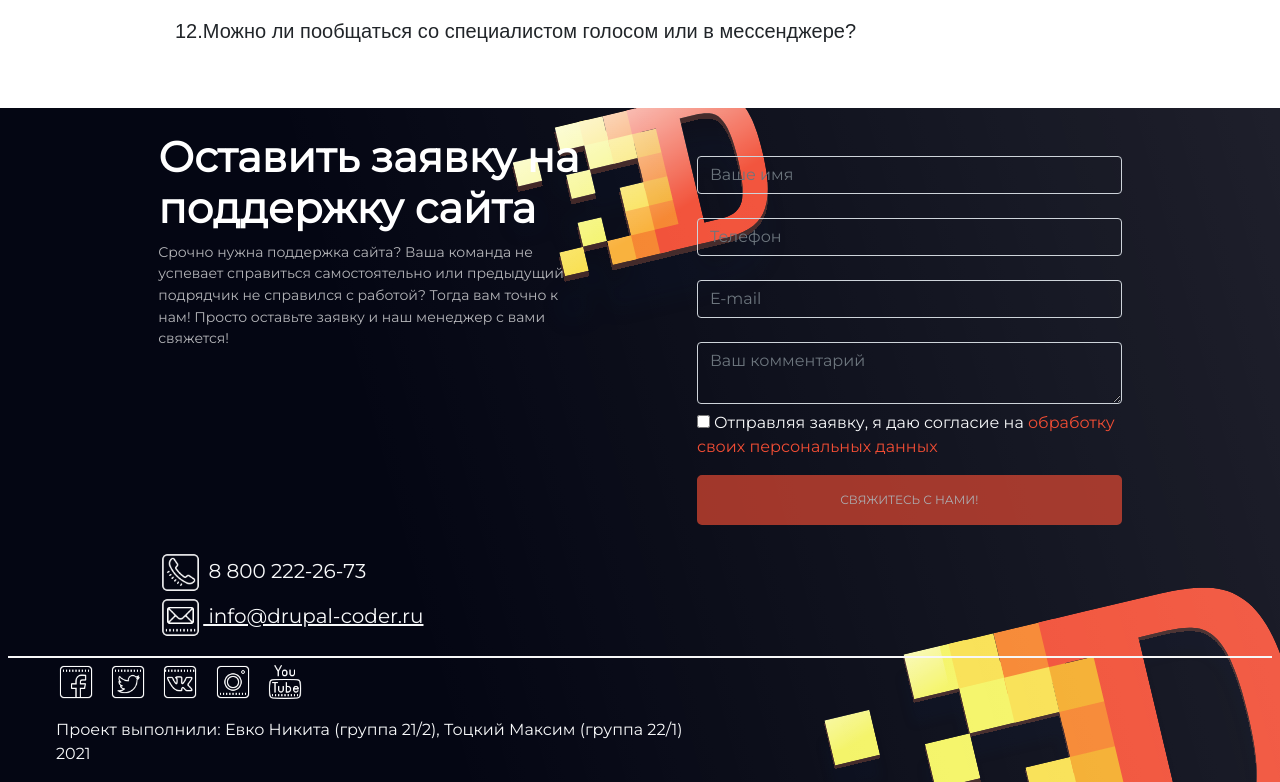
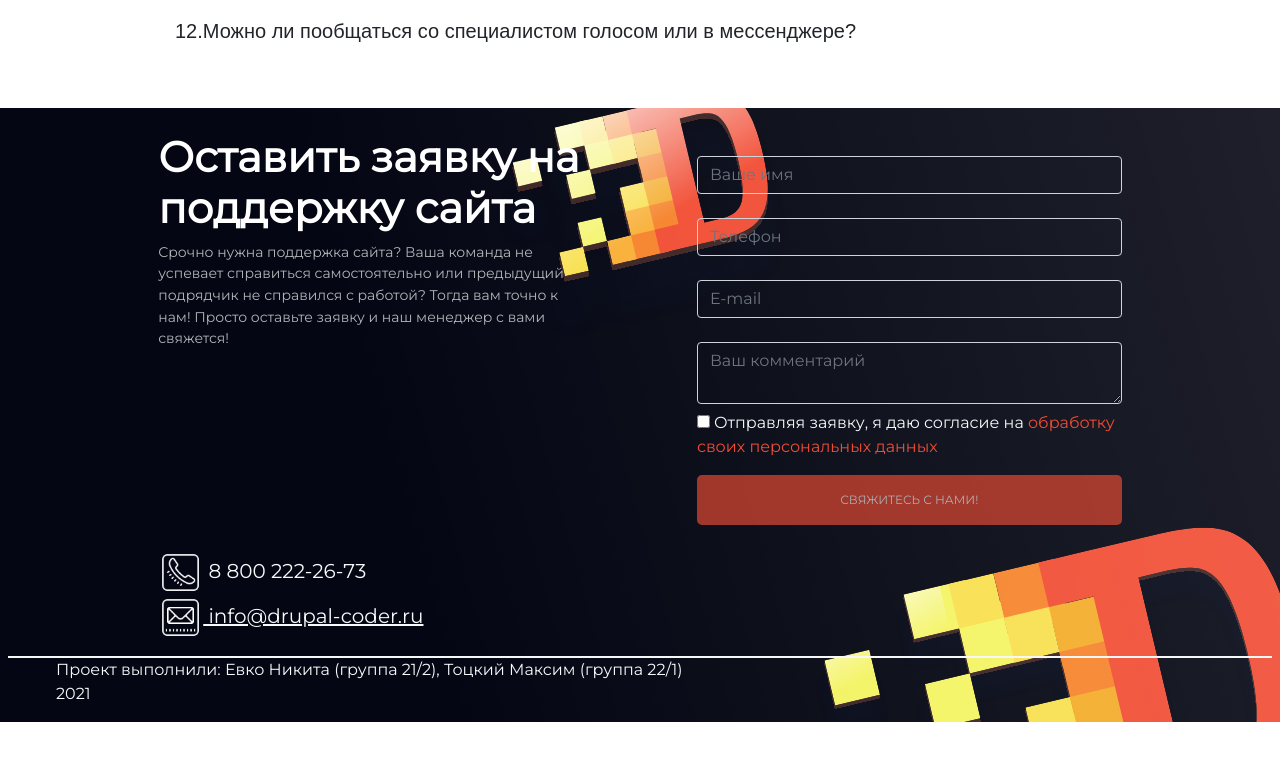
Before and after one commit to EvkoN821/Webproject.github.io, a plain HTML site: page index.html in a window 1280 px wide. Shown: the part 7378-8160 px from the top of the page. After the commit the page ends 8100 px from the top, so only its background shows below. Drawn offline with Linux system fonts and the light colour scheme; files whose address does not match are found by name.

Commit message:
Update index.html

```diff
--- a/index.html
+++ b/index.html
@@ -1351,35 +1351,6 @@
                 </div>
             </div>
             <div class="col-12 mx-auto px-0 mt-5 mt-md-3 border-social">
-                <div class="social-links mt-1 mx-5">
-                    <ul class="list-inline">
-                        <li class="list-inline-item">
-                            <a href="https://ru-ru.facebook.com/">
-                                <img class="social-img" src="img/facebook.png" alt="facebook">
-                            </a>
-                        </li>
-                        <li class="list-inline-item social-links-item">
-                            <a href="https://twitter.com/?lang=ru">
-                                <img class="social-img" src="img/twitter.png" alt="twitter">
-                            </a>
-                        </li>
-                        <li class="list-inline-item social-links-item">
-                            <a href="https://vk.com/">
-                                <img class="social-img" src="img/vk.png" alt="vk">
-                            </a>
-                        </li>
-                        <li class="list-inline-item social-links-item">
-                            <a href="https://www.instagram.com/?hl=ru">
-                                <img class="social-img" src="img/instagram.png" alt="instagram">
-                            </a>
-                        </li>
-                        <li class="list-inline-item social-links-item">
-                            <a href="https://www.youtube.com/?hl=RU">
-                                <img class="social-img" src="img/youtube.png" alt="youtube">
-                            </a>
-                        </li>
-                    </ul>
-                </div>
                 <p class="text-light mx-5 mb-3">
 					Проект выполнили: Евко Никита (группа 21/2), Тоцкий Максим (группа 22/1)
                     <br/>
```
